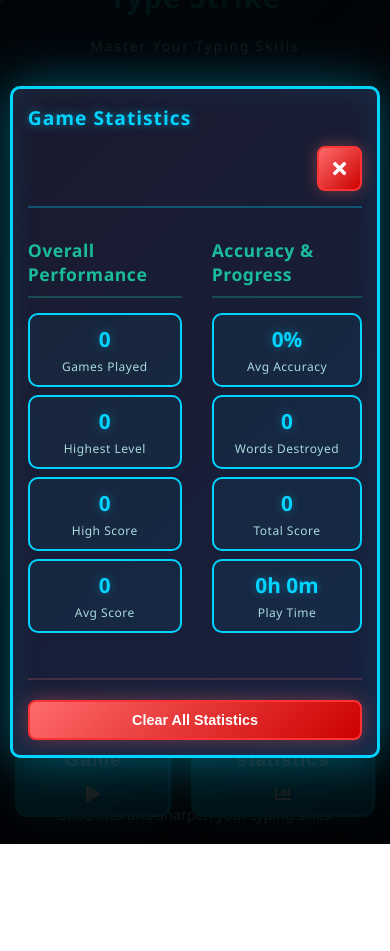
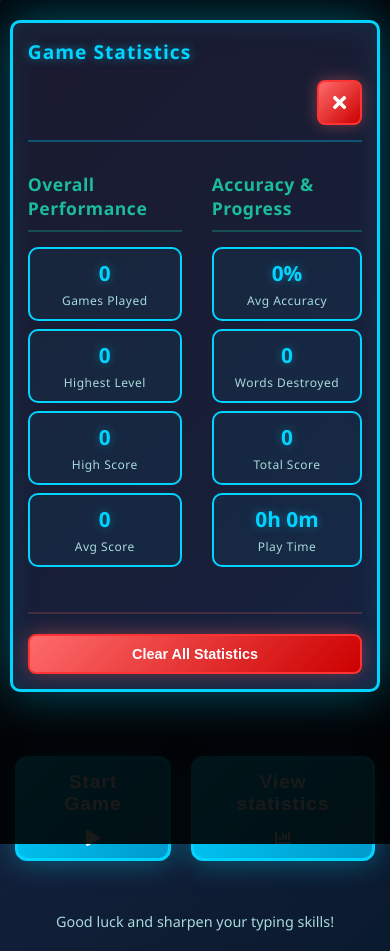
Before and after one commit to DeepakSaini2102/Typing-Game-V2, a React (Vite) app: page / in a window 390 px wide. Both pictures are taken after a click on the button "View statistics". Before the commit the page ends 844 px from the top, so only its background shows below. Built offline with nearby package versions, Linux system fonts and the light colour scheme.

Commit message:
css chaged

```diff
--- a/src/styles/global.css
+++ b/src/styles/global.css
@@ -8,16 +8,23 @@ body {
   font-family: "Segoe UI", Tahoma, Geneva, Verdana, sans-serif;
   background: linear-gradient(135deg, #1a1a2e 0%, #16213e 100%);
   color: #ffffff;
-  overflow: hidden;
-  height: 100vh;
-  width: 100vw;
+  overflow-x: hidden;
+  overflow-y: auto;
+  height: auto;
+  min-height: 100dvh;
+  width: 100%;
 }
 
-html,
+html {
+  width: 100%;
+  height: auto;
+}
+
 body,
 #root {
   width: 100%;
-  height: 100%;
+  height: auto;
+  min-height: 100dvh;
 }
 /* Hide blinking cursor globally */
 * {
--- a/src/styles/menu.css
+++ b/src/styles/menu.css
@@ -1,12 +1,13 @@
 .menu-container {
   width: 100%;
-  height: 100vh;
+  min-height: 100dvh;
   background: linear-gradient(135deg, #0f3460 0%, #16213e 50%, #0a1a2e 100%);
   display: flex;
   flex-direction: column;
   align-items: center;
   justify-content: center;
-  overflow: hidden;
+  overflow-x: hidden;
+  overflow-y: auto;
   position: relative;
   color: #ffffff;
 }
@@ -420,6 +421,10 @@
 }
 
 @media (max-width: 768px) {
+  .menu-content {
+    margin-bottom: 20px;
+  }
+
   .menu-title {
     font-size: 2.5rem;
   }
@@ -519,3 +524,50 @@
     letter-spacing: 3px;
   }
 }
+
+@media (max-width: 360px) {
+  .menu-content {
+    padding: 15px 10px;
+    margin-bottom: 15px;
+  }
+
+  .menu-title {
+    font-size: 1.5rem;
+    letter-spacing: 0.5px;
+  }
+
+  .menu-subtitle {
+    font-size: 0.75rem;
+    letter-spacing: 0.5px;
+  }
+
+  .feature {
+    padding: 12px;
+  }
+
+  .feature-icon {
+    font-size: 1.3rem;
+  }
+
+  .feature-text {
+    font-size: 0.75rem;
+  }
+
+  .start-button {
+    padding: 10px 20px;
+    font-size: 0.9rem;
+  }
+
+  .button-text {
+    font-size: 1rem;
+  }
+
+  .menu-description p {
+    font-size: 0.8rem;
+  }
+
+  .countdown-timer {
+    font-size: 60px;
+    letter-spacing: 2px;
+  }
+}
--- a/src/styles/stats-popup.css
+++ b/src/styles/stats-popup.css
@@ -18,7 +18,7 @@
   border-radius: 15px;
   padding: 30px;
   max-width: 1000px;
-  max-height: 85vh;
+  max-height: 85dvh;
   overflow-y: auto;
   box-shadow:
     0 0 50px rgba(0, 212, 255, 0.4),
@@ -173,7 +173,6 @@
 
 .detail {
   color: #c1d3e0;
-  white-space: nowrap;
 }
 
 .stats-actions {
@@ -247,10 +246,17 @@
 
 /* Responsive */
 @media (max-width: 768px) {
+  .stats-overlay {
+    align-items: flex-start;
+    padding-top: 20px;
+  }
+
   .stats-popup {
     width: 90%;
     padding: 20px;
     border-radius: 10px;
+    max-height: 90dvh;
+    margin: 0 auto;
   }
 
   .stats-header h2 {
@@ -334,3 +340,74 @@
     font-size: 0.9rem;
   }
 }
+
+@media (max-width: 360px) {
+  .stats-popup {
+    width: 96%;
+    padding: 12px;
+    border-radius: 8px;
+  }
+
+  .stats-header {
+    flex-direction: column;
+    gap: 12px;
+  }
+
+  .stats-header h2 {
+    font-size: 1rem;
+  }
+
+  .stats-close {
+    width: 38px;
+    height: 38px;
+    font-size: 1rem;
+  }
+
+  .stats-grid {
+    grid-template-columns: 1fr;
+    gap: 6px;
+  }
+
+  .stat-card {
+    padding: 8px;
+  }
+
+  .stat-value {
+    font-size: 1rem;
+  }
+
+  .stat-label {
+    font-size: 0.7rem;
+  }
+
+  .stats-section-title {
+    font-size: 1rem;
+  }
+
+  .level-stat {
+    padding: 10px 12px;
+  }
+
+  .level-name {
+    font-size: 0.85rem;
+  }
+
+  .level-times {
+    font-size: 0.7rem;
+  }
+
+  .level-details {
+    font-size: 0.7rem;
+    flex-wrap: wrap;
+    gap: 5px;
+  }
+
+  .detail {
+    min-width: 45px;
+  }
+
+  .clear-btn {
+    padding: 8px 12px;
+    font-size: 0.85rem;
+  }
+}
```
Also changed, not shown: src/styles/game.css (+40 -22 lines).
